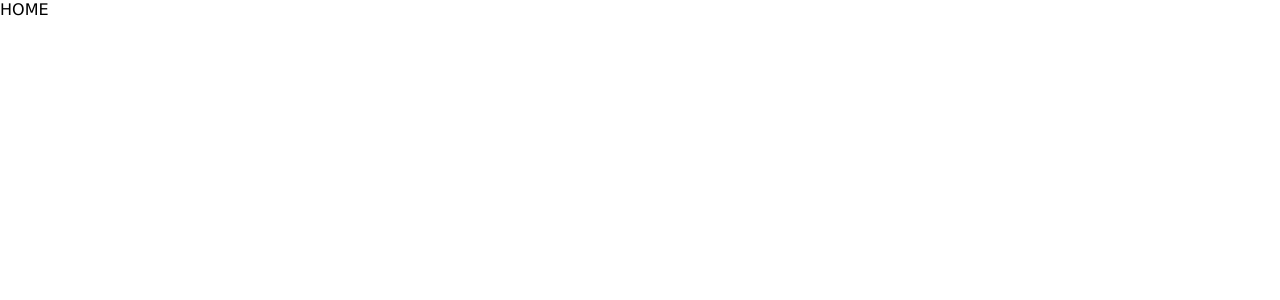
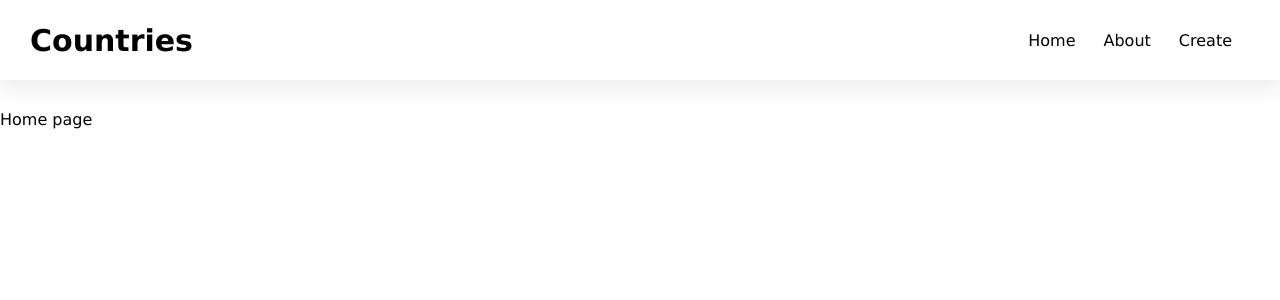
Before and after one commit to MatiasPeusco/PI-Countries, a React (Vite) app in the folder client/: page /home in a window 1280 px wide. Shown: the top 300 px of the page. Built offline with nearby package versions, Linux system fonts and the light colour scheme.

Commit message:
Add Home page

```diff
--- a/client/src/App.jsx
+++ b/client/src/App.jsx
@@ -1,14 +1,15 @@
-import "./globals.css"
+import "./globals.css";
 import { BrowserRouter, Routes, Route } from "react-router-dom";
 import LandingPage from "./components/LandingPage/LandingPage";
 import About from "./components/About/About";
+import Home from "./components/Home/Home";
 
 function App() {
   return (
     <BrowserRouter>
       <Routes>
         <Route path="/" element={<LandingPage />} />
-        <Route path="/home" element={<div>HOME</div>} />
+        <Route path="/home" element={<Home />} />
         <Route path="/about" element={<About />} />
         <Route path="/countries/:id" element={<div>DETALLE</div>} />
         <Route path="/create" element={<div>CREAR</div>} />
--- /dev/null
+++ b/client/src/components/Home/Home.jsx
@@ -0,0 +1,12 @@
+import Navbar from "../Navbar/Navbar";
+
+const Home = () => {
+    return (
+        <>
+            <Navbar />
+            <div>Home page</div>
+        </>
+    );
+};
+
+export default Home;
--- a/client/src/components/LandingPage/StyledLandingPage.js
+++ b/client/src/components/LandingPage/StyledLandingPage.js
@@ -1,10 +1,8 @@
 import styled from "styled-components";
-
 export const Container = styled.div`
   height: 100vh;
   width: 100%;
 `;
-
 export const BackgroundImage = styled.div`
   width: 100%;
   height: 100%;
@@ -14,7 +12,6 @@
   background-size: cover;
   background-position: center;
 `;
-
 export const TextContainer = styled.div`
   width: 500px;
   height: 300px;
@@ -32,7 +29,6 @@
   flex-direction: column;
   align-items: center;
 `;
-
 export const Title = styled.h1`
   color: #ff0; /* henry-yellow */
   font-size: 25px;
@@ -40,14 +36,13 @@
   margin-bottom: 20px;
   text-align: center;
 `;
-
 export const Paragraph = styled.p`
   color: #fff;
   font-size: 15px;
 `;
 
 export const Button = styled.button`
-  background: #6e47db;
+  background: #6e47db; /* henry-violet */
   border: 1px solid #ff0;
   border-style: double;
   border-radius: 20px;
```
